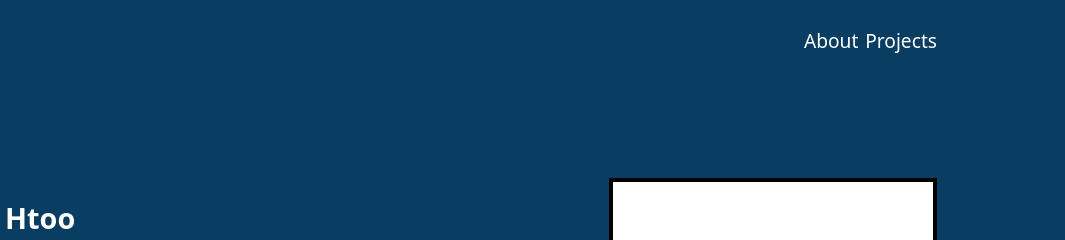
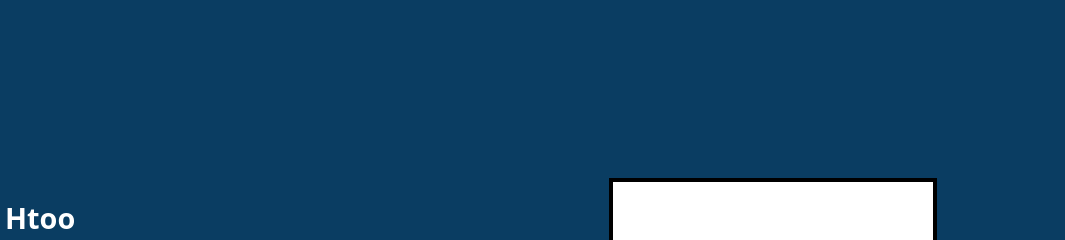
Before and after one commit to htoo-aung/406-portfolio, a website: page index.html in a window 1280 px wide. Shown: the top 240 px of the page, 215-1280 px from the left. Drawn offline with nearby package versions, Linux system fonts and the light colour scheme.

Commit message:
removed profile and about header

```diff
--- a/index.html
+++ b/index.html
@@ -19,8 +19,8 @@
                     <p>Htoo Aung</p>
                 </div>
                 <ul class="navbar-right">
-                    <li>About</li>
-                    <li>Projects</li>
+                    <!-- <li>About</li>
+                    <li>Projects</li> -->
                 </ul>
             </div>
         </nav>
```
